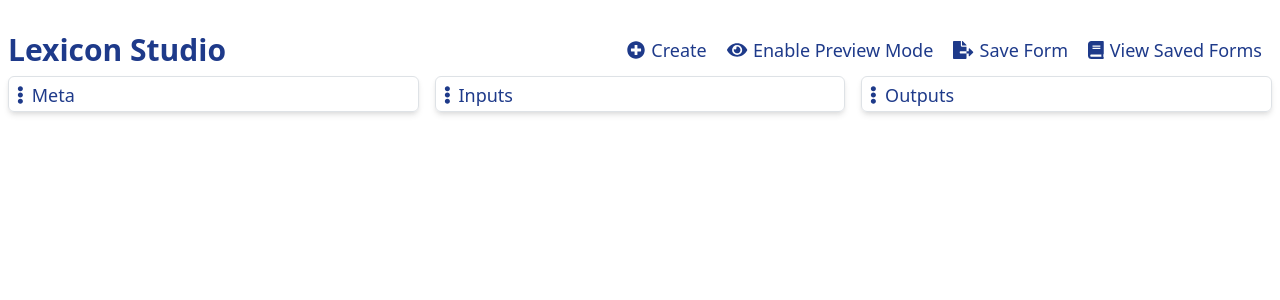
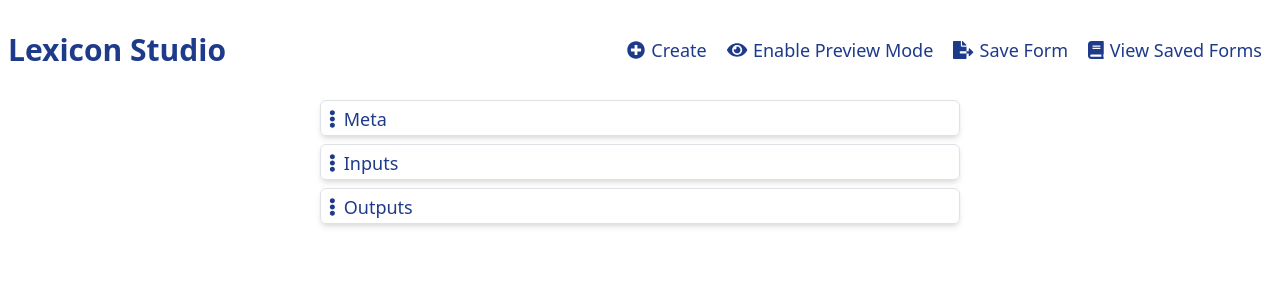
Before and after one commit to luyangliuable/Lexicon, a Next.js app: page /lexicon_studio/studio_main in a window 1280 px wide. Shown: the top 300 px of the page. Built offline with nearby package versions, Linux system fonts and the light colour scheme.

Commit message:
Made all cards onto one column

```diff
--- a/pages/lexicon_studio/studio_main.js
+++ b/pages/lexicon_studio/studio_main.js
@@ -1003,9 +1003,9 @@
                     </div>
                     {/* studio navbar */}
                     {/* card display section */}
-                    <div className="flex flex-row">
+                    <div className="flex flex-column items-center mt-4">
                       {/* meta column */}
-                      <div className="w-1/3 mx-2">
+                      <div className="w-1/2 mx-2">
                         <div className="w-full mb-2 shadow-md border px-2 rounded-md text-blue-900 text-lg h-9 pt-1">
                           <FontAwesomeIcon icon={faEllipsisV} className="mr-2" />Meta
                         </div>
@@ -1013,7 +1013,7 @@
                       </div>
                       {/* meta column */}
                       {/* inputs column */}
-                      <div className="w-1/3 mx-2">
+                      <div className="w-1/2 mx-2">
                         <div className="w-full mb-2 shadow-md border px-2 rounded-md text-blue-900 text-lg h-9 pt-1">
                           <FontAwesomeIcon icon={faEllipsisV} className="mr-2" />Inputs
                         </div>
@@ -1031,7 +1031,7 @@
                       </div>
                       {/* input column */}
                       {/* outputs column */}
-                      <div className="w-1/3 mx-2">
+                      <div className="w-1/2 mx-2">
                         <div className="w-full mb-2 shadow-md border px-2 rounded-md text-blue-900 text-lg h-9 pt-1">
                           <FontAwesomeIcon icon={faEllipsisV} className="mr-2" />Outputs
                         </div>
```
